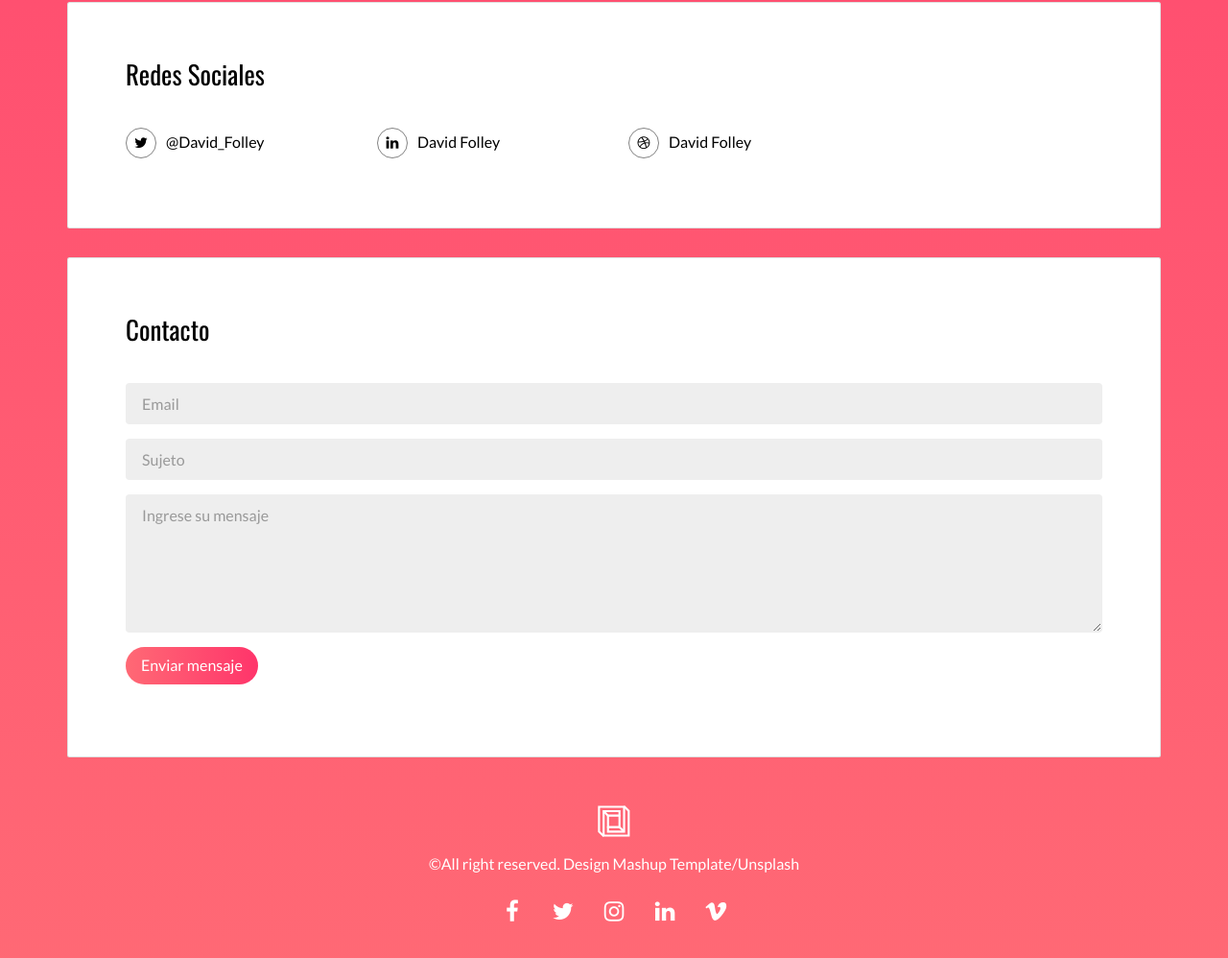
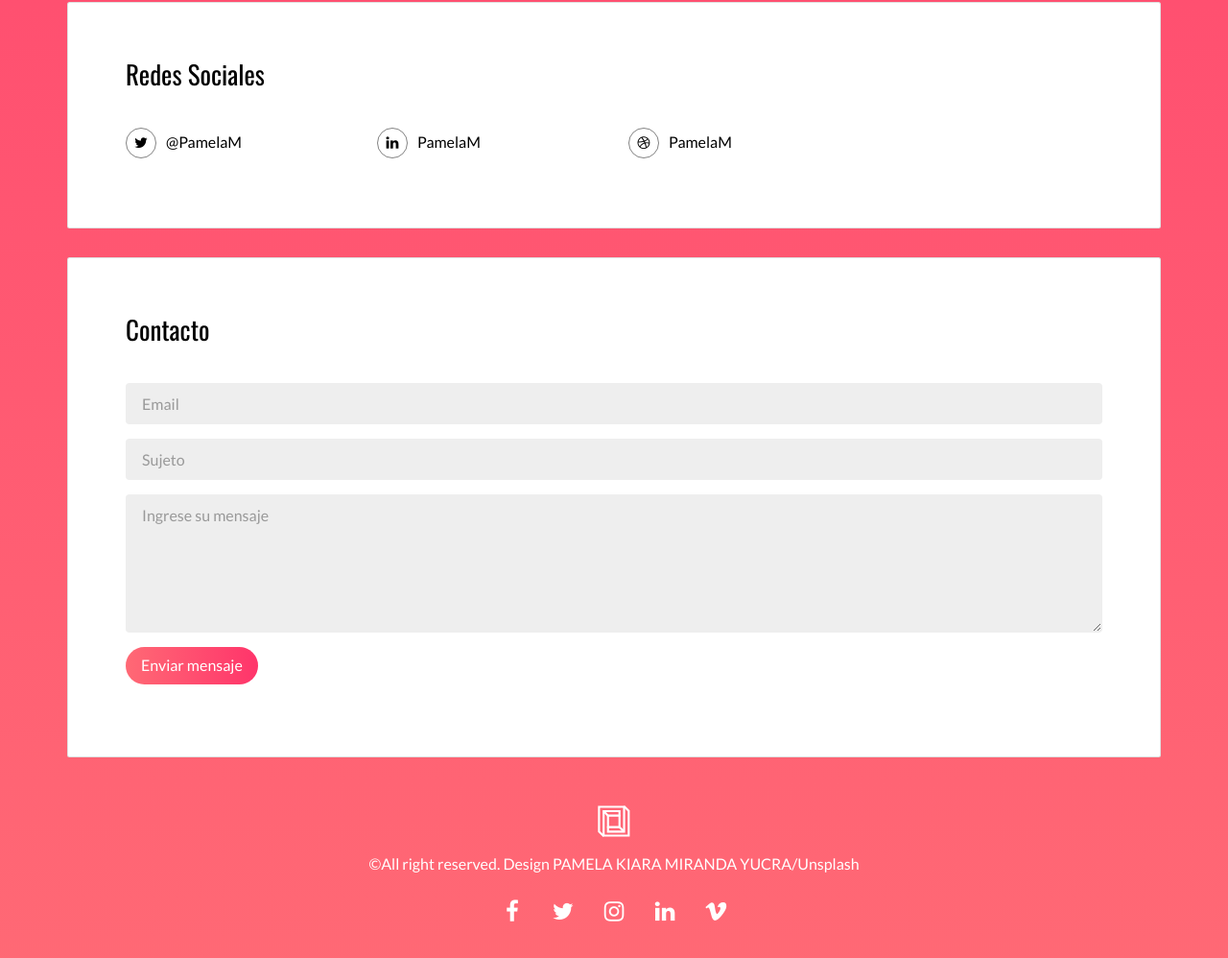
Before and after one commit to Pamelamy/WEB, a plain HTML site: page index.html in a window 1280 px wide. Shown: the part 3234-4232 px from the top of the page at 96% size. Drawn offline with nearby package versions, Linux system fonts and the light colour scheme.

Commit message:
Update index.html

```diff
--- a/index.html
+++ b/index.html
@@ -219,13 +219,13 @@
             <h2>Redes Sociales</h2>
             <div class="row">
               <div class="col-md-3">
-                <p class="social-buttons"><a href="https://twitter.com/" title=""><span class="social-round-icon fa-icon"><i class="fa fa-twitter"></i></span>@David_Folley</a></p>
+                <p class="social-buttons"><a href="https://www.tiktok.com/explore" title=""><span class="social-round-icon fa-icon"><i class="fa fa-twitter"></i></span>@PamelaM</a></p>
               </div>
               <div class="col-md-3">
-                <p class="social-buttons"><a href="https://www.linkedin.com/" title=""><span class="social-round-icon fa-icon"><i class="fa fa-linkedin"></i></span>David Folley</a></p>
+                <p class="social-buttons"><a href="https://www.instagram.com/" title=""><span class="social-round-icon fa-icon"><i class="fa fa-linkedin"></i></span>PamelaM</a></p>
               </div>
               <div class="col-md-3">
-                <p class="social-buttons"><a href="https://dribbble.com/" title=""><span class="social-round-icon fa-icon"><i class="fa fa-dribbble"></i></span>David Folley</a></p>
+                <p class="social-buttons"><a href="https://mobile.facebook.com/login/?locale=es_ES&_rdc=1&_rdr&refsrc=deprecated" title=""><span class="social-round-icon fa-icon"><i class="fa fa-dribbble"></i></span>PamelaM</a></p>
               </div>
             </div>
           </div>
@@ -262,7 +262,7 @@
       <div class="col-xs-12">
         <p><img src="./assets/images/mashup-icon.svg" alt=""></p>
 
-        <p>©All right reserved. Design <a href="http://www.mashup-template.com/" title="Create website with free html template">Mashup Template</a>/<a href="https://unsplash.com/" title="Beautiful Free Images">Unsplash</a></p>
+        <p>©All right reserved. Design <a href="http://www.mashup-template.com/" title="Create website with free html template">PAMELA KIARA MIRANDA YUCRA</a>/<a href="https://unsplash.com/" title="Beautiful Free Images">Unsplash</a></p>
         <p>
           <a class="fa-icon fa-icon-2x" href="https://www.facebook.com/profile.php?id=100006646667354" title="">
             <i class="fa fa-facebook"></i>
```
